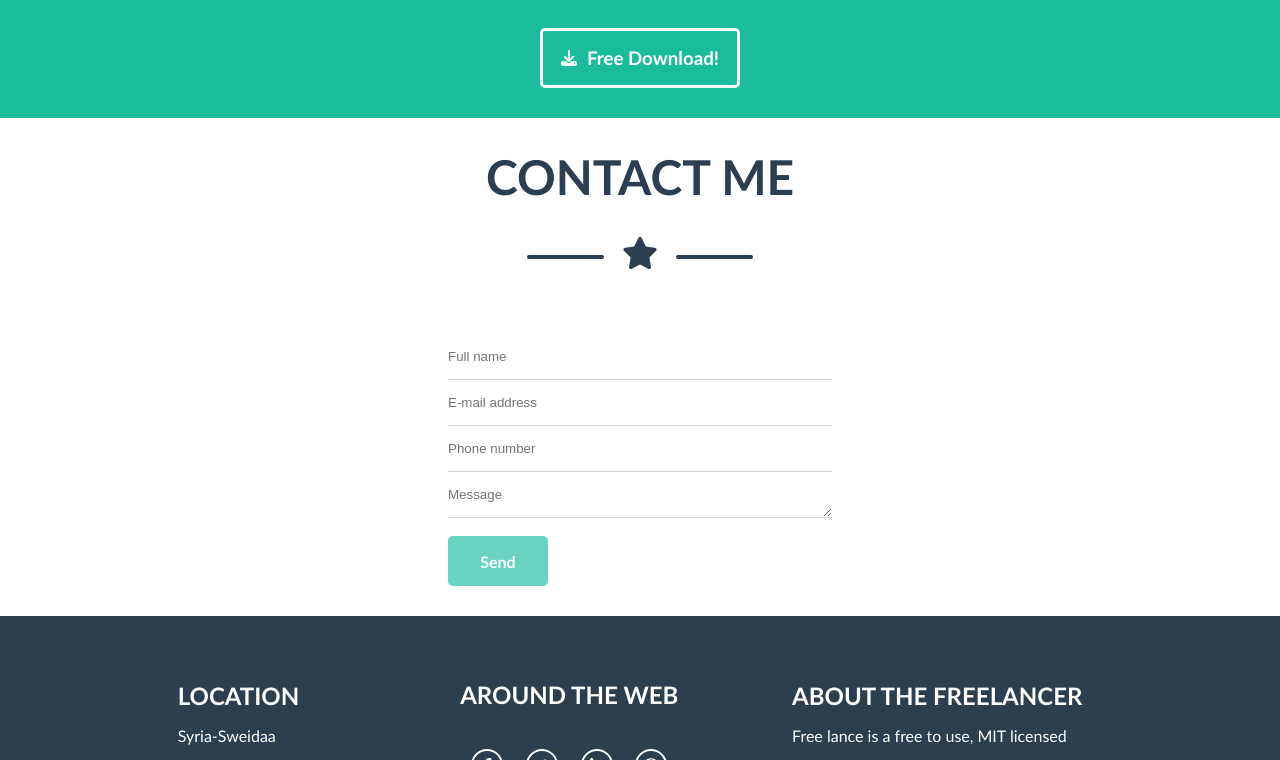
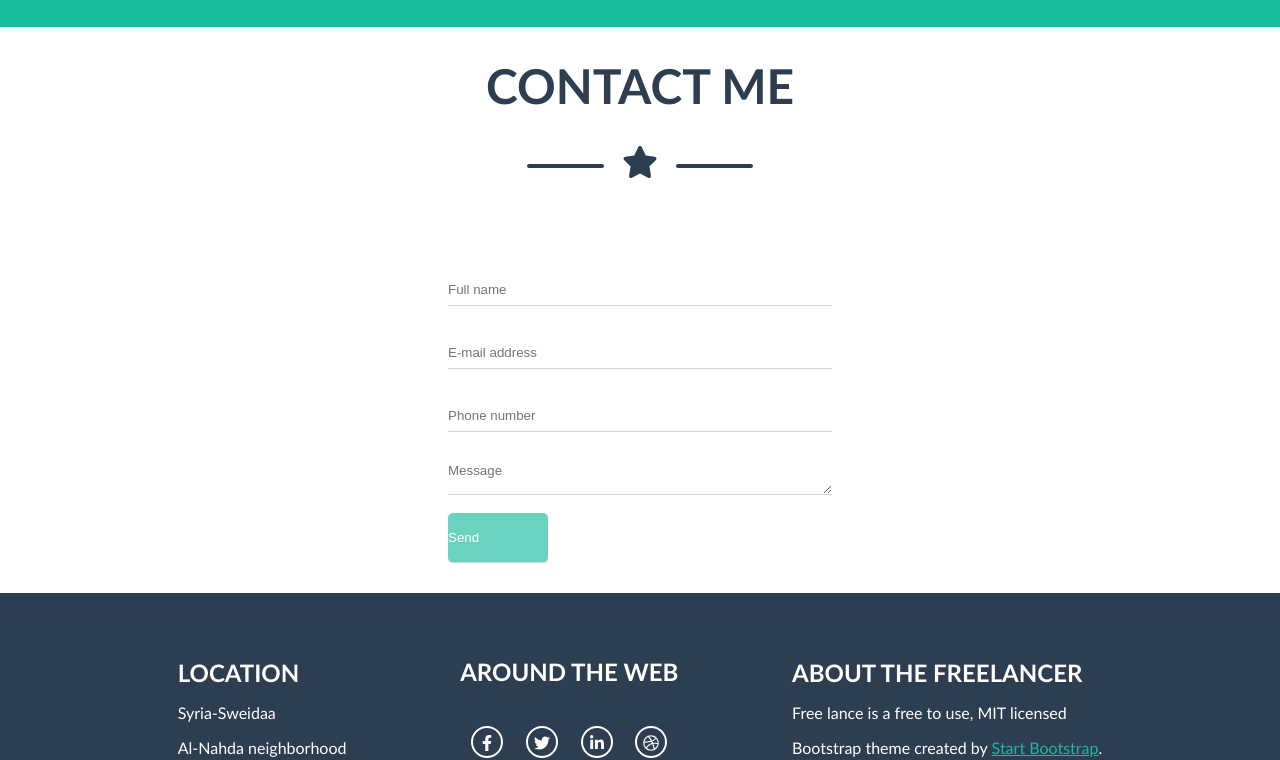
Before and after one commit to amalsaimoua/Task3_1, a plain HTML site: page portfolio/index.html in a window 1280 px wide. Shown: the part 2040-2800 px from the top of the page. Drawn offline with Linux system fonts and the light colour scheme.

Commit message:
my second right upload

```diff
--- a/portfolio/assets/css/style.css
+++ b/portfolio/assets/css/style.css
@@ -8,10 +8,15 @@
 .navbar {
     width: 100vw;
     height: 50px;
+    display: flex;
+    justify-content: space-around;
+    flex-wrap: wrap;
     background-color: rgb(44, 62, 80);
     position: fixed;
     padding: 5px;
+
     z-index: 999;
+
 }
 
 .navbar-list {
@@ -44,7 +49,6 @@ h1 {
 }
 
 .startBootstrapSection {
-    height: 100vh;
     background-color: rgb(26, 188, 156);
     display: flex;
     flex-direction: column;
@@ -224,7 +228,10 @@ h1 {
 
 }
 
-textarea {
+
+textarea,
+input {
+    height: 2rem;
     width: 5wv;
     font-family: Arial, sans-serif;
     color: #333;
@@ -233,7 +240,7 @@ textarea {
     border: 0;
     border-bottom: 1px solid rgb(206, 212, 218);
     resize: none;
-
+    margin-top: 1rem;
 }
 
 
--- a/portfolio/index.html
+++ b/portfolio/index.html
@@ -104,7 +104,7 @@
                         your email address to the contact form to make it fully function!</p>
                 </div>
                 <div class="button">
-                    <i class="fa-solid fa-download white-color"></i>
+                    <i class="fa-solid fa-download white-color "></i>
                     <h3 class="white-color">Free Download!</h3>
                 </div>
             </div>
@@ -118,14 +118,12 @@
                     <div class="line1 blue-bg-color"></div>
                 </div>
                 <form action="submit" class="contactForm">
-
-                    <textarea name="fullName" id="name" placeholder="Full name"></textarea>
-                    <textarea name="email" id="email" placeholder="E-mail address"></textarea>
-                    <textarea name="phoneNum" id="phoneNum" placeholder="Phone number" inputmode="numeric"></textarea>
+                    <input type="text" name="fullName" id="name" placeholder="Full name"></input>
+                    <input type="email" name="email" id="email" placeholder="E-mail address"></input>
+                    <input type="number" name="phoneNum" id="phoneNum" placeholder="Phone number"
+                        inputmode="numeric"></input>
                     <textarea name="message" id="message" style="resize: vertical;" placeholder="Message"></textarea>
-                    <div class="button">
-                        <h4 class="white-color">Send</h4>
-                    </div>
+                    <input class="button white-color" type="submit" value="Send">
                 </form>
             </div>
         </section>
```
